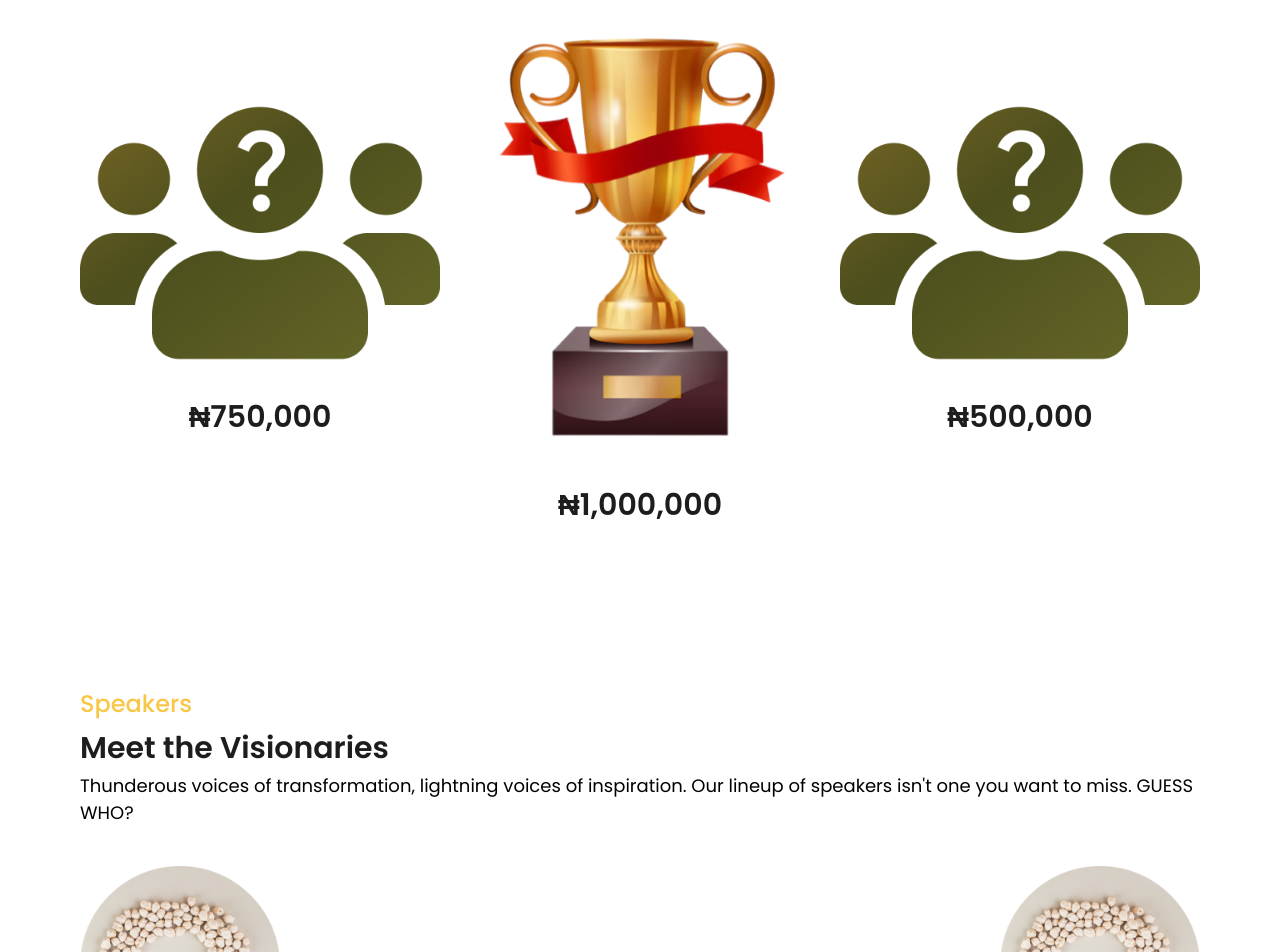
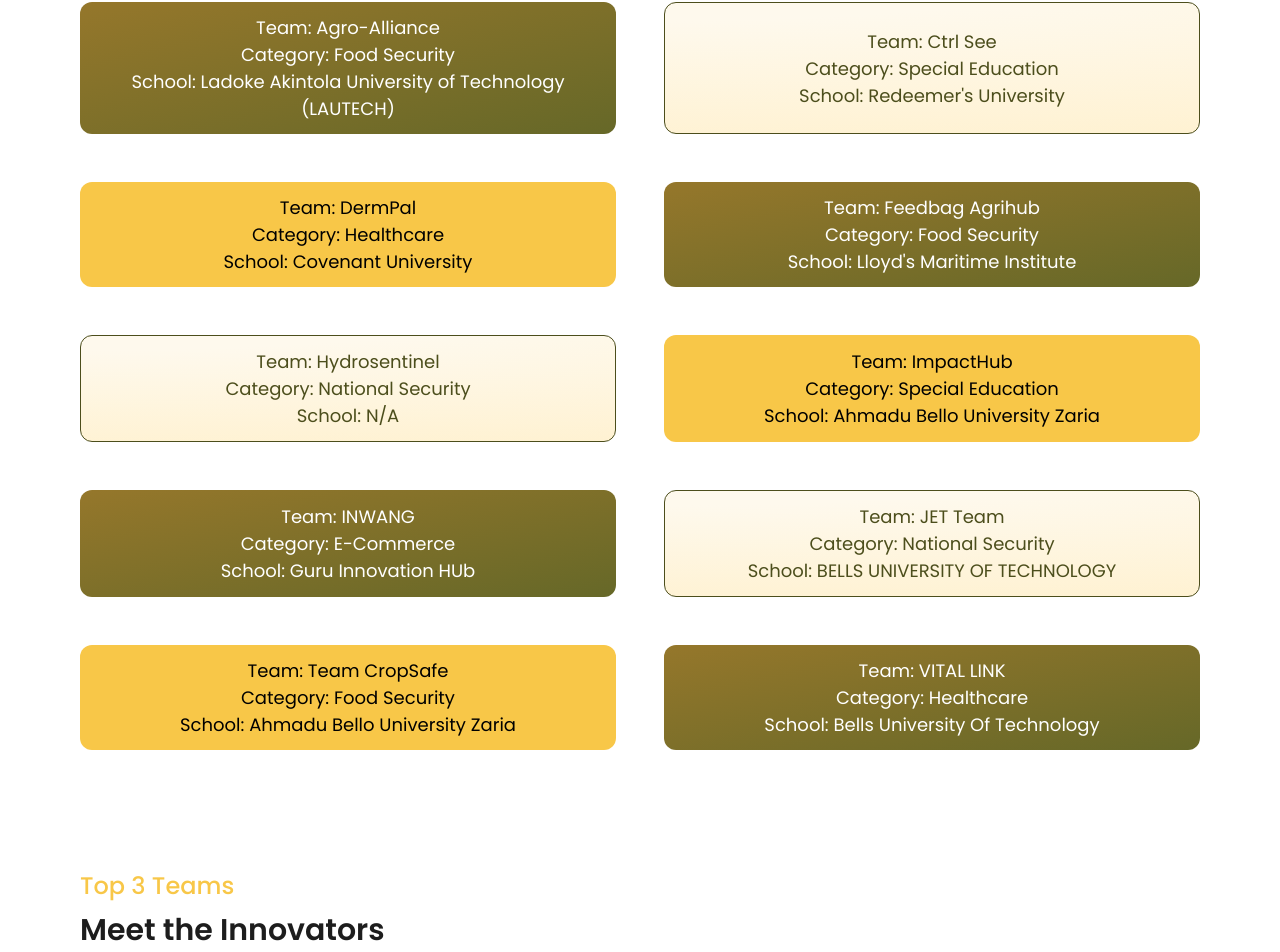
Before and after one commit to Moshood-Kausar/rain-summit, a Next.js app: page / in a window 1280 px wide. Shown: the part 1671-2623 px from the top of the page. Built offline with nearby package versions, Linux system fonts and the light colour scheme.

Commit message:
update: added top ten team

```diff
--- a/app/components/Finalist.jsx
+++ b/app/components/Finalist.jsx
@@ -22,8 +22,21 @@
     },
   ];
 
+  const topTen = [
+    { name: 'Agro-Alliance', school: 'Ladoke Akintola University of Technology (LAUTECH)', category: 'Food Security' },
+    { name: 'Ctrl See', school: 'Redeemer\'s University', category: 'Special Education' },
+    { name: 'DermPal', school: 'Covenant University', category: 'Healthcare' },
+    { name: 'Feedbag Agrihub', school: 'Lloyd\'s Maritime Institute', category: 'Food Security' }, // Assuming 'Food Security & E-Commerce' is primarily 'Food Security'
+    { name: 'Hydrosentinel', school: 'N/A', category: 'National Security' },
+    { name: 'ImpactHub', school: 'Ahmadu Bello University Zaria', category: 'Special Education' },
+    { name: 'INWANG', school: 'Guru Innovation HUb', category: 'E-Commerce' },
+    { name: 'JET Team', school: 'BELLS UNIVERSITY OF TECHNOLOGY', category: 'National Security' },
+    { name: 'Team CropSafe', school: 'Ahmadu Bello University Zaria', category: 'Food Security' },
+    { name: 'VITAL LINK', school: 'Bells University Of Technology', category: 'Healthcare' }
+  ];
+
   return (
-    <main className="flex flex-col gap-10 py-5 md:py-20" id="speakers">
+    <main className="flex flex-col gap-10 py-5 md:py-20" id="top-ten">
       <div className="">
         <h3 className="text-primary text-xs md:text-2xl font-medium">
           Top 10 Teams
@@ -31,11 +44,43 @@
 
         <div>
           <h4 className="text-dark mt-2.5 text-lg md:text-3xl font-semibold">
-            Meet the Innovators
+            Top 10 Teams Unveiled
           </h4>
           <p className="text-sm md:text-lg mt-1.5">{`Which 3 teams will rise to the top and claim the cash prize?`}</p>
         </div>
       </div>
+
+      <div className="grid grid-cols-1 md:grid-cols-2 gap-4 md:gap-12">
+          {topTen.map((item, index) => (
+            <div
+              key={index}
+              className={`px-6 py-3 rounded-xl w-full min-h-14 md:min-h-[70px] flex flex-col justify-center items-center text-center ${
+                index % 3 === 0
+                ? "text-white bg-gradient-to-br from-[#95772B] to-[#666828]"
+                : index % 3 === 1 ?
+                "text-[#4C4E1C] border border-[#4C4E1C] bg-hero"
+                  : "bg-[#F8C748]"
+              }`}
+            >
+              <p className="text-sm md:text-lg">Team: {item.name}</p>
+              <p className="text-sm md:text-lg">Category: {item.category}</p>
+              <p className="text-sm md:text-lg">School: {item.school}</p>
+            </div>
+          ))}
+        </div>
+      <div className="pt-5 md:pt-20">
+        <h3 className="text-primary text-xs md:text-2xl font-medium">
+          Top 3 Teams
+        </h3>
+
+        <div>
+          <h4 className="text-dark mt-2.5 text-lg md:text-3xl font-semibold">
+            Meet the Innovators
+          </h4>
+          <p className="text-sm md:text-lg mt-1.5">{`Coming soon!`}</p>
+        </div>
+      </div>
+
 
       <div className="grid grid-cols-3 place-items-center gap-5">
         {teamList.map((speaker) => (
--- a/app/components/Magazine.jsx
+++ b/app/components/Magazine.jsx
@@ -121,9 +121,10 @@
             </p>
             <Button
               variant={"outlined"}
-              href="https://docs.google.com/forms/d/e/1FAIpQLSdit-q9YWzcZojGW_wBaQ_vjO7_CO_scDx1hu4AKy3Dt4Rymw/viewform"
+              disabled={true}
+              // href="https://docs.google.com/forms/d/e/1FAIpQLSdit-q9YWzcZojGW_wBaQ_vjO7_CO_scDx1hu4AKy3Dt4Rymw/viewform"
             >
-              Submit an article
+              Closed
             </Button>
           </div>
         </div>
--- a/app/components/Navbar.jsx
+++ b/app/components/Navbar.jsx
@@ -15,7 +15,7 @@
     { label: "Speakers", href: "/#speakers", type: "link", variant: "text" },
     { label: "Tickets", href: "/#tickets", type: "link", variant: "text" },
     { label: "Get Tickets", href: "https://eventprime.co/e/rain-summit-1-0", type: "button", variant: "primary" },
-    { label: "Submit article", href: "https://docs.google.com/forms/d/e/1FAIpQLSdit-q9YWzcZojGW_wBaQ_vjO7_CO_scDx1hu4AKy3Dt4Rymw/viewform", type: "button", variant: "outlined" },
+    { label: "Top Ten", href: "/#top-ten", type: "button", variant: "outlined" },
   ];
 
   return (
--- a/app/components/shared/Button.tsx
+++ b/app/components/shared/Button.tsx
@@ -47,12 +47,12 @@
       onClick={onClick}
       onBlur={onBlur}
       disabled={disabled}
-      className={`${className} ${fullWidth ? "w-full" : "w-fit"} ${
+      className={`${className} ${fullWidth ? "w-full" : "w-fit"} ${href? "": "px-[1.125rem] py-3 gap-2 min-h-[50px]"} ${
         variantStyles[variant]
-      } px-[1.125rem] rounded-lg transition-all flex justify-center items-center py-3 gap-2 min-h-[50px]`}
+      } rounded-lg transition-all flex justify-center items-center`}
     >
       {href ? (
-        <Link href={href} target="_blank">{loading ? <LoadingIndicator /> : children}</Link>
+        <Link href={href} target={variant === 'primary' ? "_blank": "_parent"} className="py-3 gap-2 min-h-[50px] px-[1.125rem]">{loading ? <LoadingIndicator /> : children}</Link>
       ) : (
         <>{loading ? <LoadingIndicator /> : children}</>
       )}
```
